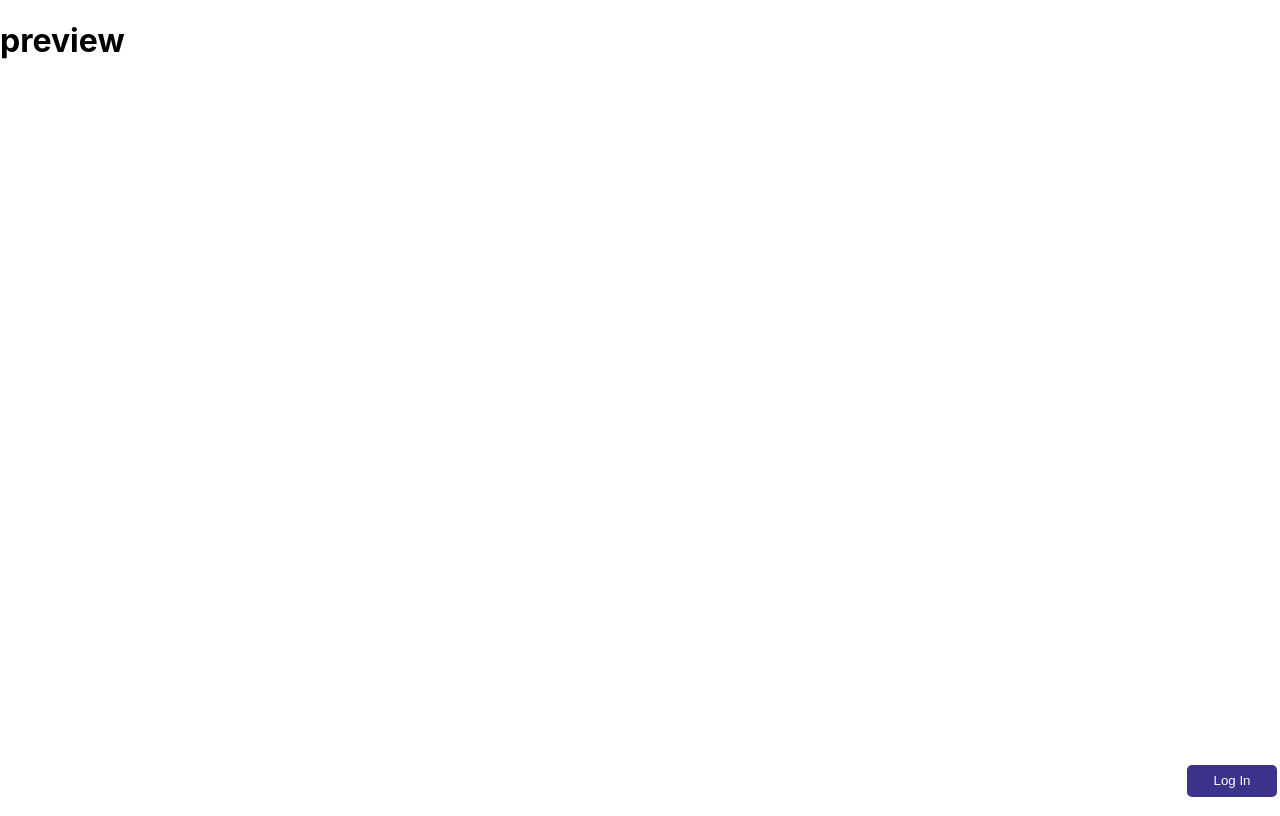
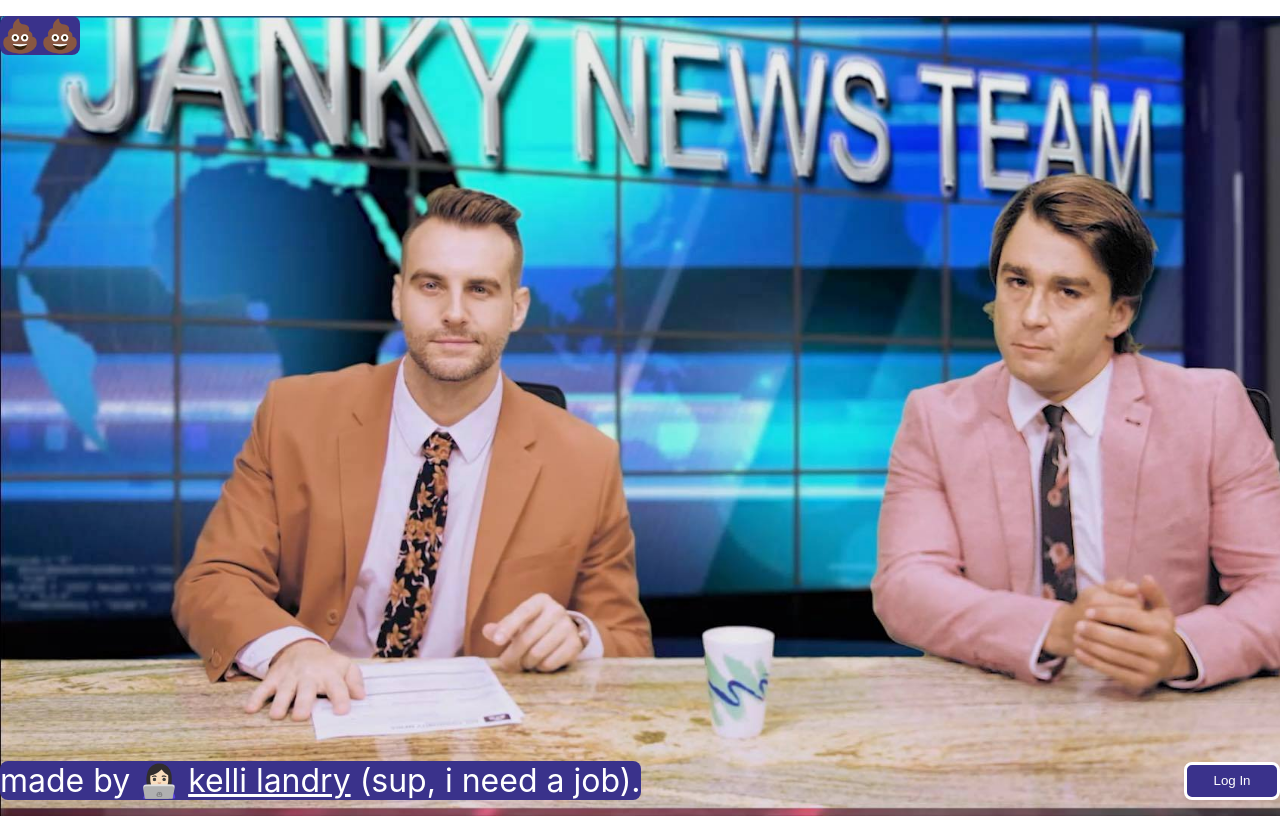
Before and after one commit to kel7774/janky-request, a React (Create React App) app: page / in a window 1280 px wide. Built offline with nearby package versions, Linux system fonts and the light colour scheme; no server answers.

Commit message:
added styles to preview page, added songs component to preview

```diff
--- a/src/components/Songs.js
+++ b/src/components/Songs.js
@@ -1,11 +1,13 @@
 import React from 'react'
+import { useAuth0 } from '@auth0/auth0-react'
 import classes from '../styles/Songs.module.css'
 
 const Songs = ({ index, song, removeSong }) => {
+  const { isAuthenticated } = useAuth0()
   return (
     <div className={classes.songContainer}>
       <p className={classes.individualSongs}><span>💩{song}💩</span></p>
-      <button onClick={() => removeSong(index)}>done</button>
+      {isAuthenticated && <button onClick={() => removeSong(index)}>done</button>}
     </div>
   )
 }
--- a/src/pages/PreviewPage.js
+++ b/src/pages/PreviewPage.js
@@ -1,9 +1,14 @@
 import React from 'react'
+import Songs from '../components/Songs'
+import classes from '../styles/PreviewPage.module.css'
 
 const PreviewPage = () => {
   return (
-    <div>
-      <h1>preview</h1>
+    <div className={classes.container}>
+      <Songs />
+      <div className={classes.plug}>
+        <p><span>made by <span>👩🏻‍💻</span> <a href='https://kellilandry.dev' target='_blank' rel='noreferrer'>kelli landry</a> (sup, i need a job).</span></p>
+      </div>
     </div>
   )
 }
--- /dev/null
+++ b/src/styles/PreviewPage.module.css
@@ -0,0 +1,31 @@
+.container {
+  height: 100vh;
+  background-image: url('../assets/hunter_peyton.jpeg');
+  background-repeat: no-repeat;
+  background-size: cover;
+}
+
+.container h1 {
+  margin: 0;
+}
+
+.plug {
+  position: fixed;
+  bottom: 0;
+  left: 0;
+}
+
+.plug p {
+  margin: 0;
+}
+
+.plug span {
+  background-color: #3A328B;
+  font-size: 2rem;
+  color: white;
+}
+
+.plug a {
+  text-decoration: underline;
+  color: white;
+}
```
Also changed, not shown: src/assets/hunter_peyton.jpeg (renamed from public/hunter_peyton.jpeg).
